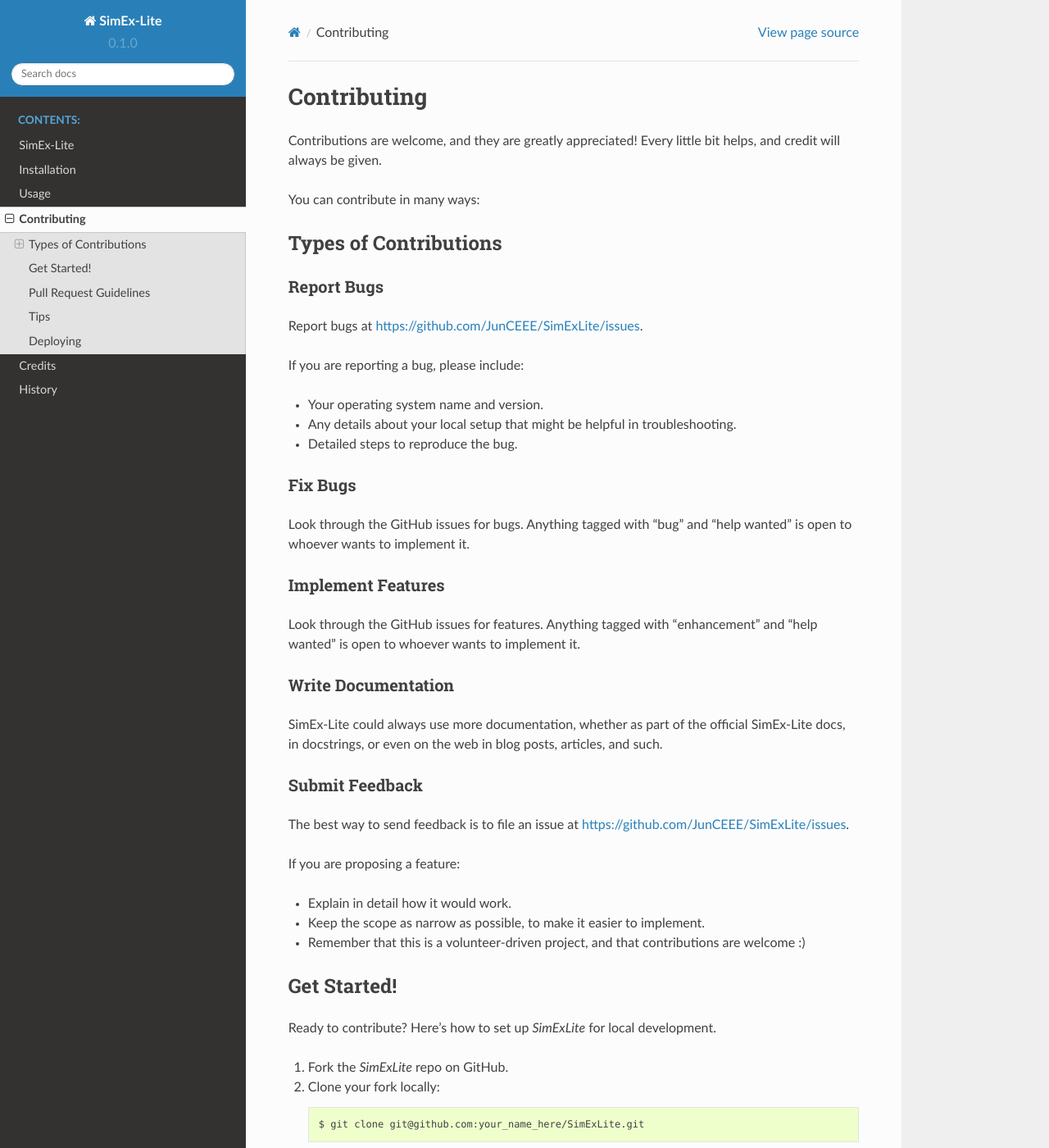
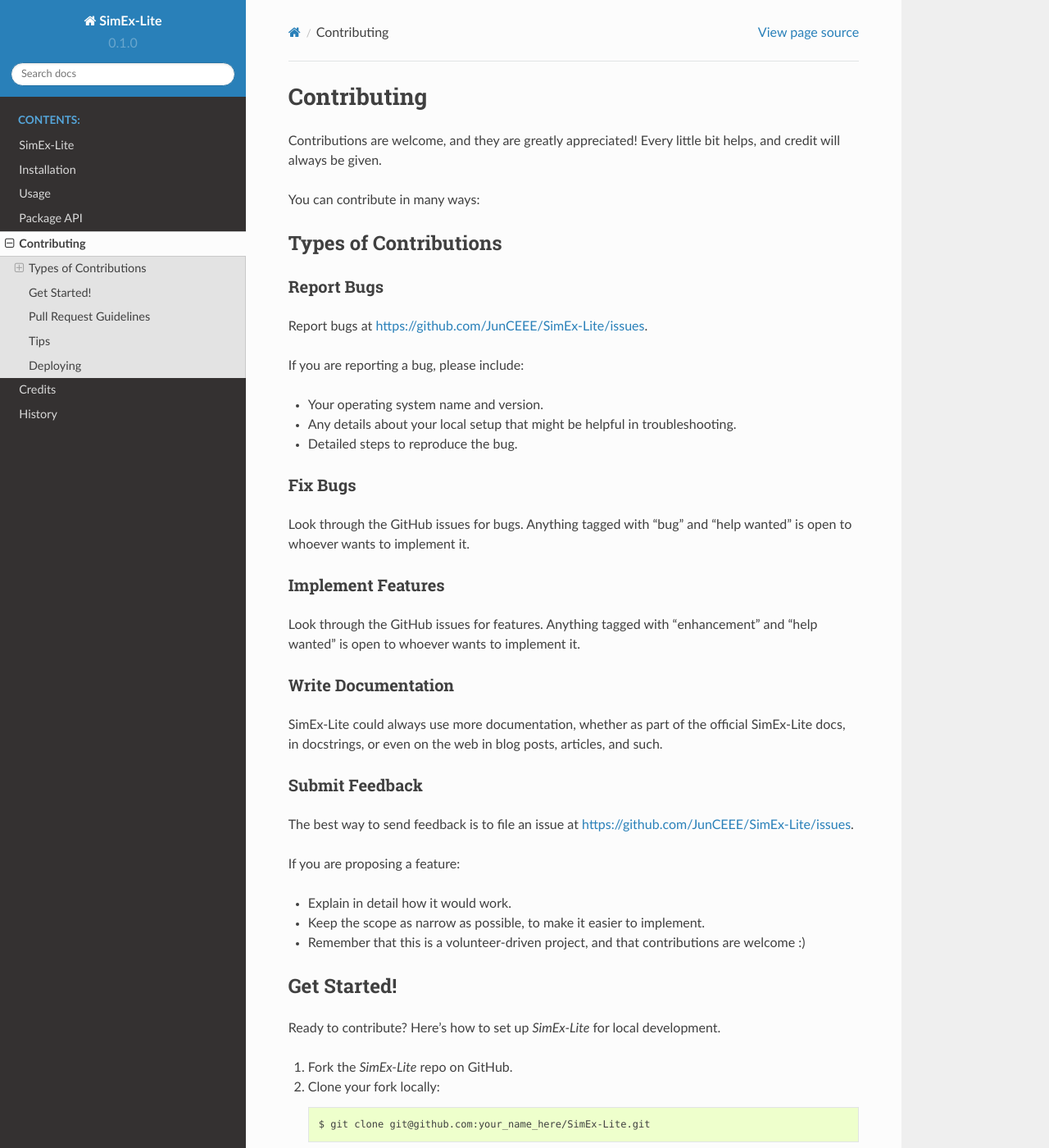
Before and after one commit to PaNOSC-ViNYL/SimEx-Lite, a Sphinx documentation site: the page built from docs/contributing.rst, in a window 1280 px wide and 1400 px high. Shown: the whole window at 82% size. Built offline with Sphinx 7.4.7 and the Read the Docs theme 2.0.0, drawn with Linux system fonts in a browser that asks for light colours; pages that are not in the unit, such as notebooks, are missing from menus; some of the changed text lies outside the part shown.

Commit message:
fix SimEx-Lite name errors

```diff
--- a/CONTRIBUTING.rst
+++ b/CONTRIBUTING.rst
@@ -15,7 +15,7 @@
 Report Bugs
 ~~~~~~~~~~~
 
-Report bugs at https://github.com/JunCEEE/SimExLite/issues.
+Report bugs at https://github.com/JunCEEE/SimEx-Lite/issues.
 
 If you are reporting a bug, please include:
 
@@ -45,7 +45,7 @@
 Submit Feedback
 ~~~~~~~~~~~~~~~
 
-The best way to send feedback is to file an issue at https://github.com/JunCEEE/SimExLite/issues.
+The best way to send feedback is to file an issue at https://github.com/JunCEEE/SimEx-Lite/issues.
 
 If you are proposing a feature:
 
@@ -57,17 +57,17 @@
 Get Started!
 ------------
 
-Ready to contribute? Here's how to set up `SimExLite` for local development.
+Ready to contribute? Here's how to set up `SimEx-Lite` for local development.
 
-1. Fork the `SimExLite` repo on GitHub.
+1. Fork the `SimEx-Lite` repo on GitHub.
 2. Clone your fork locally::
 
-    $ git clone git@github.com:your_name_here/SimExLite.git
+    $ git clone git@github.com:your_name_here/SimEx-Lite.git
 
 3. Install your local copy into a virtualenv. Assuming you have virtualenvwrapper installed, this is how you set up your fork for local development::
 
-    $ mkvirtualenv SimExLite
-    $ cd SimExLite/
+    $ mkvirtualenv SimEx-Lite
+    $ cd SimEx-Lite/
     $ python setup.py develop
 
 4. Create a branch for local development::
@@ -103,7 +103,7 @@
    your new functionality into a function with a docstring, and add the
    feature to the list in README.rst.
 3. The pull request should work for Python 3.5, 3.6, 3.7 and 3.8, and for PyPy. Check
-   https://travis-ci.com/JunCEEE/SimExLite/pull_requests
+   https://travis-ci.com/JunCEEE/SimEx-Lite/pull_requests
    and make sure that the tests pass for all supported Python versions.
 
 Tips
--- a/docs/conf.py
+++ b/docs/conf.py
@@ -94,7 +94,7 @@
 # Add any paths that contain custom static files (such as style sheets) here,
 # relative to this directory. They are copied after the builtin static files,
 # so a file named "default.css" will overwrite the builtin "default.css".
-html_static_path = ['_static']
+# html_static_path = ['_static']
 
 
 # -- Options for HTMLHelp output ---------------------------------------
--- a/setup.py
+++ b/setup.py
@@ -41,13 +41,13 @@
     license="GNU General Public License v3",
     long_description=readme + '\n\n' + history,
     include_package_data=True,
-    keywords='SimExLite',
-    name='SimExLite',
+    keywords='SimEx-Lite',
+    name='SimEx-Lite',
     packages=find_packages(include=['SimExLite', 'SimExLite.*']),
     setup_requires=setup_requirements,
     test_suite='tests',
     tests_require=test_requirements,
-    url='https://github.com/JunCEEE/SimExLite',
+    url='https://github.com/JunCEEE/SimEx-Lite',
     version='0.1.0',
     zip_safe=False,
 )
```
Also changed, not shown: README.rst (+7 -7 lines), docs/installation.rst (+4 -4 lines), docs/modules.rst (renamed from docs/module.rst), 2 other files.
